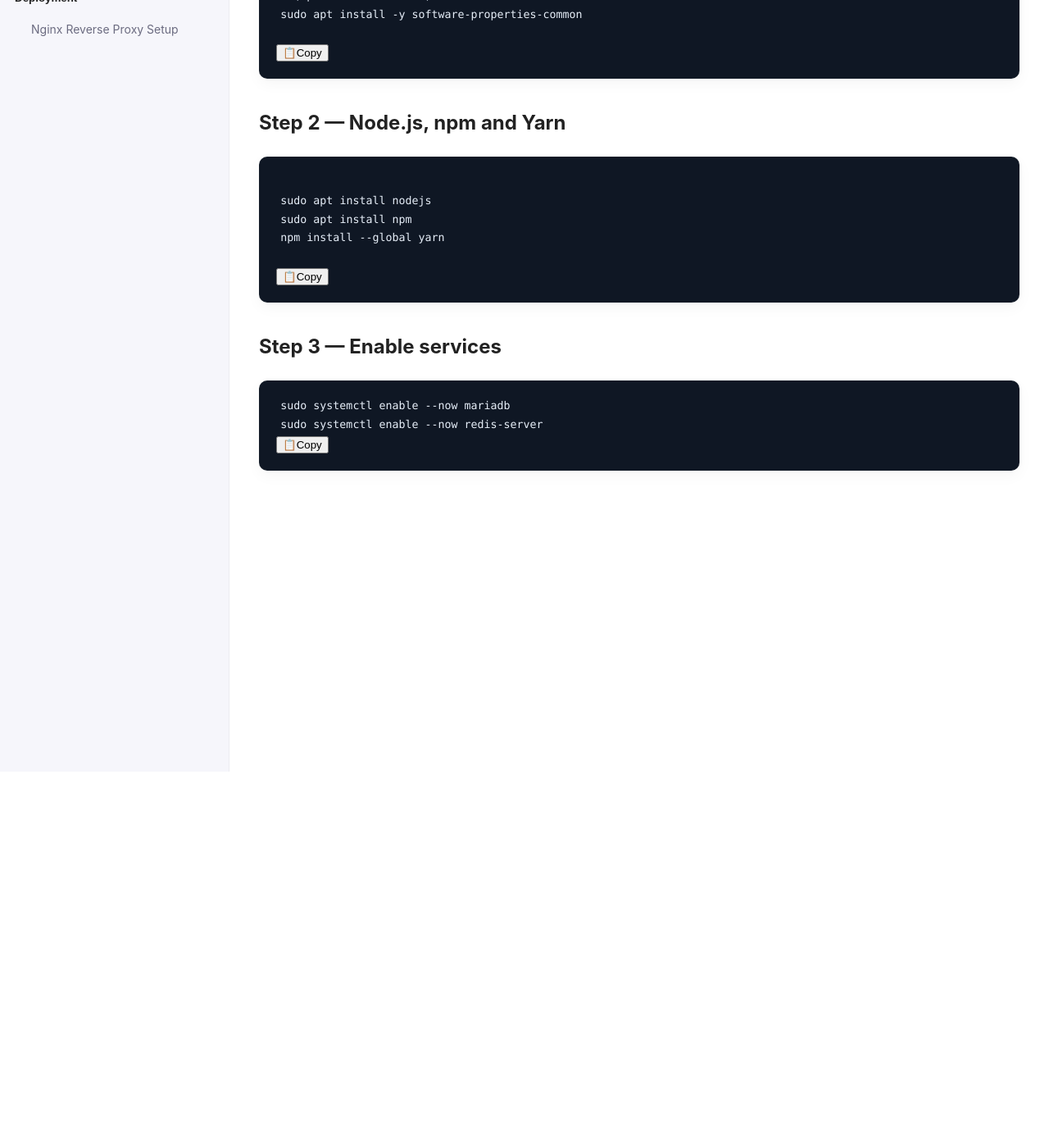
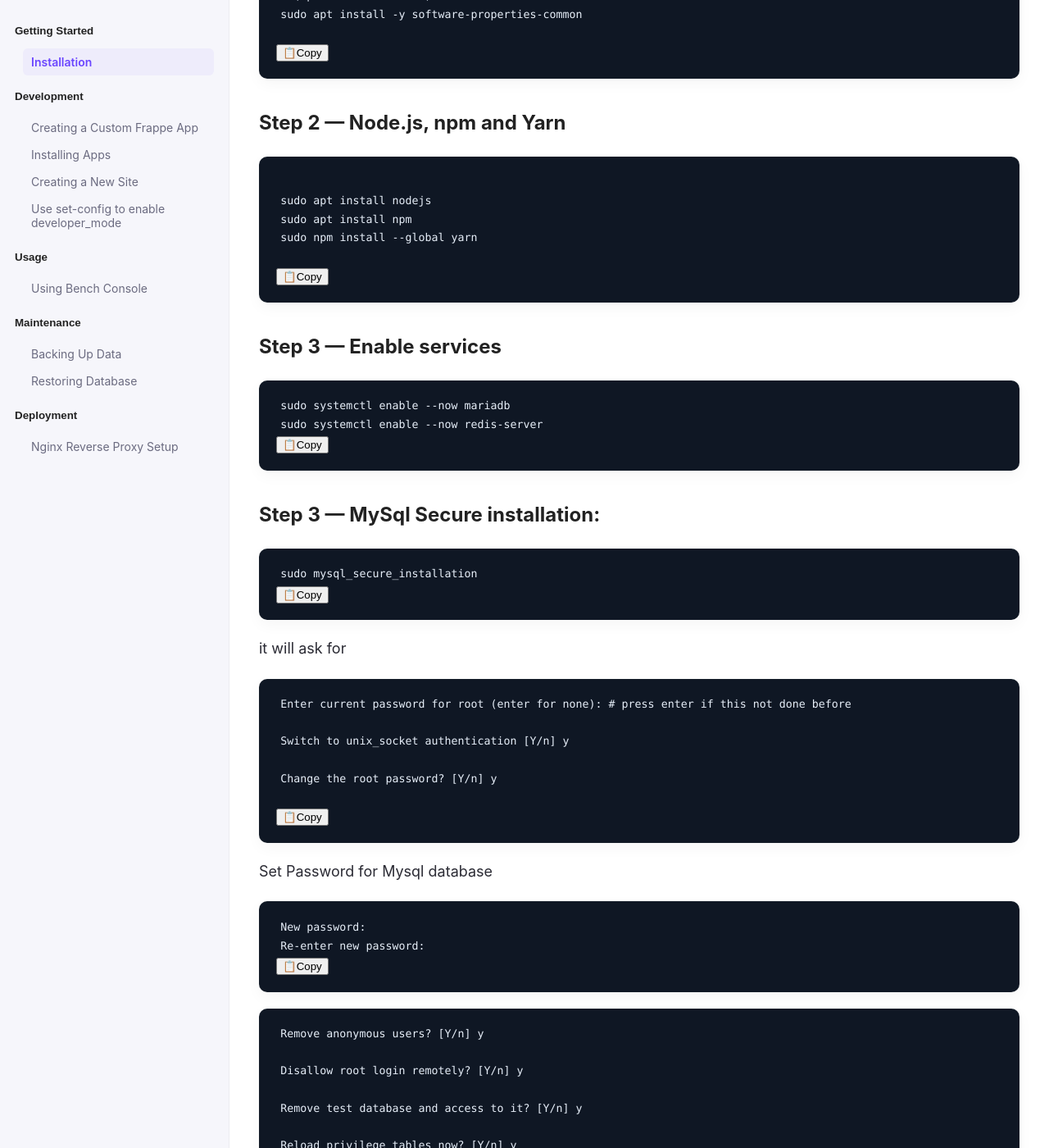
Before and after one commit to inxeoz/docs_frappe, a Jekyll site: the page built from _docs/01-installation.md, in a window 1280 px wide and 1400 px high, scrolled down 459 px. Shown: the whole window at 82% size. Built offline with Jekyll 4.4.1, drawn with Linux system fonts in a browser that asks for light colours; before the commit the page ends 1089 px from its top, so only the background shows below that; some of the changed text lies outside the part shown.

Commit message:
refining the article

````diff
--- a/_data/navigation.yml
+++ b/_data/navigation.yml
@@ -11,6 +11,8 @@
       url: /docs/03-installing-apps/
     - title: Creating a New Site
       url: /docs/04-new-site/
+    - title: Use set-config to enable developer_mode
+      url: /docs/09-set-config/
 - title: Usage
   items:
     - title: Using Bench Console
--- a/_docs/01-installation.md
+++ b/_docs/01-installation.md
@@ -27,7 +27,7 @@ sudo apt install -y software-properties-common
 
 sudo apt install nodejs
 sudo apt install npm
-npm install --global yarn
+sudo npm install --global yarn
 
 ```
 
@@ -36,3 +36,75 @@ npm install --global yarn
 sudo systemctl enable --now mariadb
 sudo systemctl enable --now redis-server
 ```
+
+
+## Step 3 — MySql Secure installation:
+```bash
+sudo mysql_secure_installation
+```
+
+it will ask for
+
+```
+Enter current password for root (enter for none): # press enter if this not done before
+
+Switch to unix_socket authentication [Y/n] y
+
+Change the root password? [Y/n] y
+
+```
+
+Set Password for Mysql database
+```
+New password:
+Re-enter new password:
+```
+```
+Remove anonymous users? [Y/n] y
+
+Disallow root login remotely? [Y/n] y
+
+Remove test database and access to it? [Y/n] y
+
+Reload privilege tables now? [Y/n] y
+```
+## Step 4 - Configure Python Virtual Env
+
+create python env
+
+```
+python3 -m venv menv
+```
+source the menv/bin/activate
+
+```
+source menv/bin/activate
+```
+
+## Step 5 - Install frappe-bench
+
+```
+pip install frappe-bench
+
+bench --version
+```
+
+## Step 6 - Create new bench & goto that bench folder
+
+```
+bench init mbench
+
+cd mbench
+
+```
+
+## Step 7 - Create New Site
+
+- [Creating a New Site](/docs/04-new-site/)
+
+
+## Step 7 - Use New Site
+
+```bash
+bench use msite.local
+```
````
Also changed, not shown: _docs/02-custom-app.md (+14 -22 lines), _docs/04-new-site.md (+26 -10 lines), _docs/09-set-config.md (added, +10 -0 lines).
